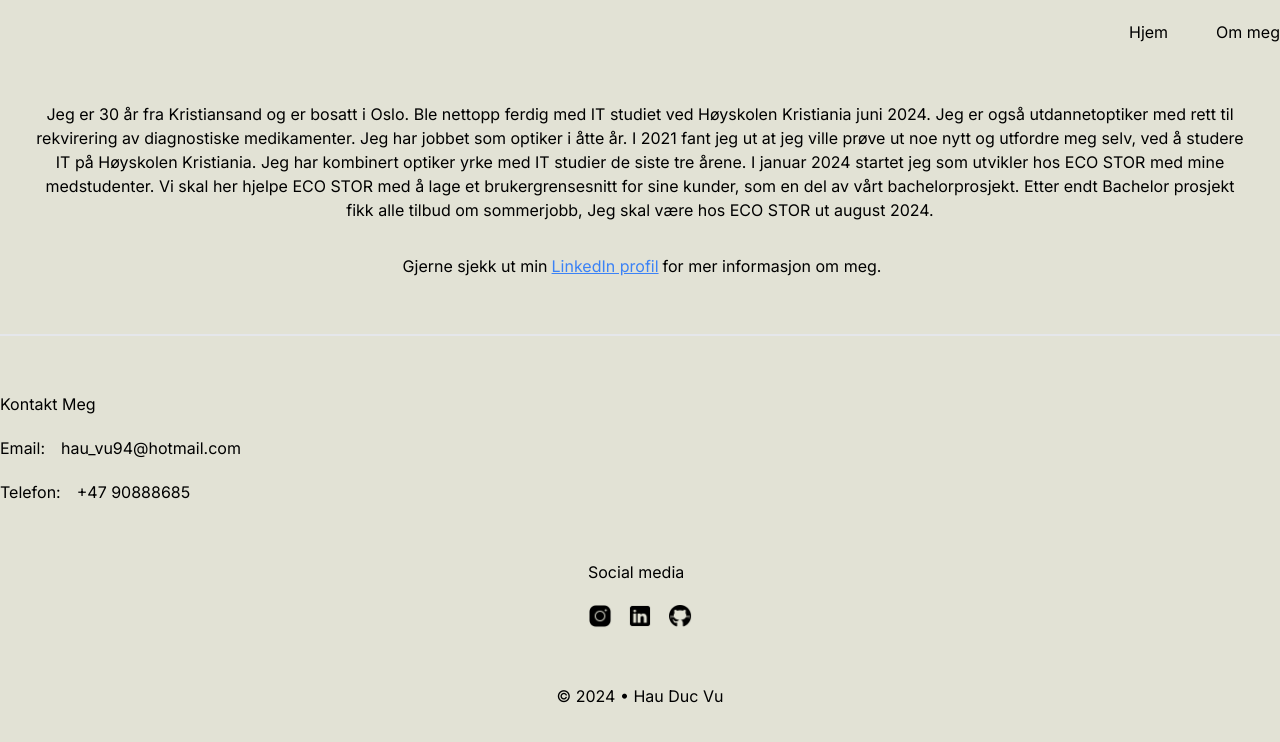
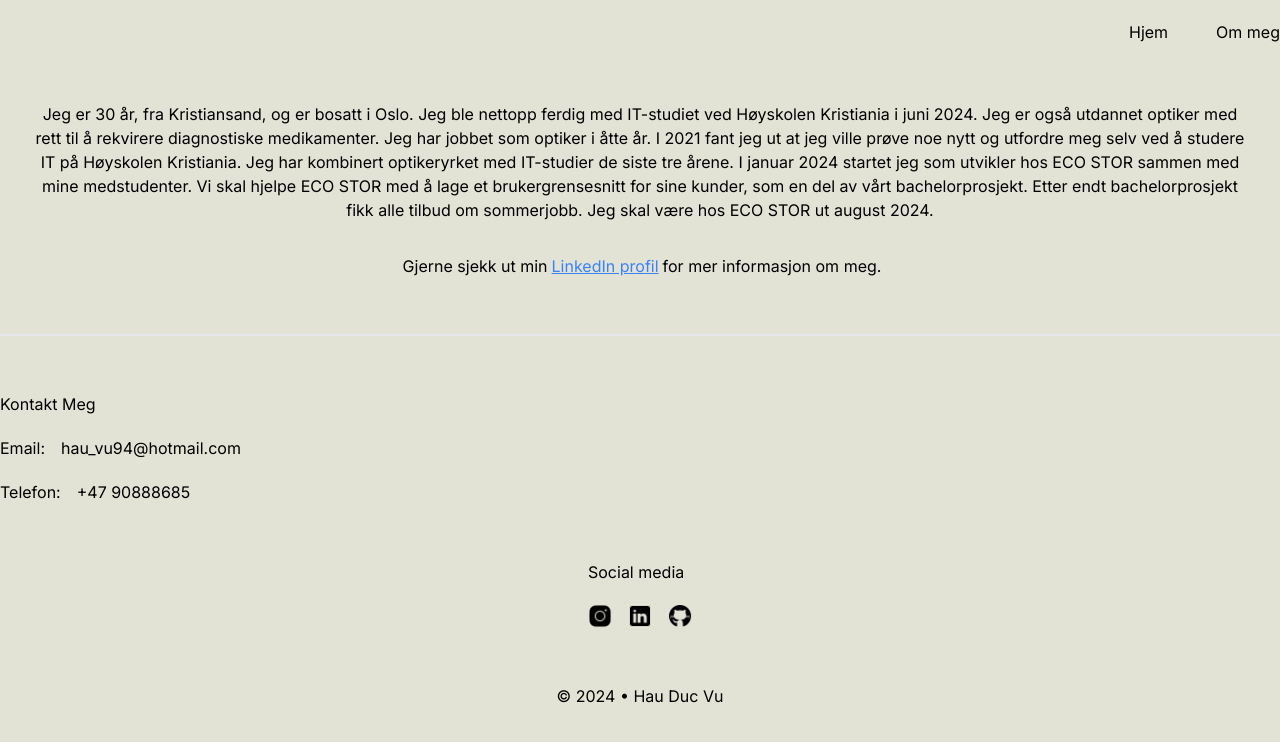
Before and after one commit to HauVu94/fvn-prosjekt, a Next.js app: page /about in a window 1280 px wide. Shown: the top 742 px of the page. Built offline with nearby package versions, Linux system fonts and the light colour scheme.

Commit message:
spelling words correctly

```diff
--- a/src/app/about/page.tsx
+++ b/src/app/about/page.tsx
@@ -10,17 +10,17 @@ const page = () => {
       <div className="flex items-center justify-center p-8">
         <p className="flex text-center justify-center ">
           {" "}
-          Jeg er 30 år fra Kristiansand og er bosatt i Oslo. Ble nettopp ferdig
-          med IT studiet ved Høyskolen Kristiania juni 2024. Jeg er også
-          utdannetoptiker med rett til rekvirering av diagnostiske medikamenter.
-          Jeg har jobbet som optiker i åtte år. I 2021 fant jeg ut at jeg ville
-          prøve ut noe nytt og utfordre meg selv, ved å studere IT på Høyskolen
-          Kristiania. Jeg har kombinert optiker yrke med IT studier de siste tre
-          årene. I januar 2024 startet jeg som utvikler hos ECO STOR med mine
-          medstudenter. Vi skal her hjelpe ECO STOR med å lage et
+          Jeg er 30 år, fra Kristiansand, og er bosatt i Oslo. Jeg ble nettopp
+          ferdig med IT-studiet ved Høyskolen Kristiania i juni 2024. Jeg er
+          også utdannet optiker med rett til å rekvirere diagnostiske
+          medikamenter. Jeg har jobbet som optiker i åtte år. I 2021 fant jeg ut
+          at jeg ville prøve noe nytt og utfordre meg selv ved å studere IT på
+          Høyskolen Kristiania. Jeg har kombinert optikeryrket med IT-studier de
+          siste tre årene. I januar 2024 startet jeg som utvikler hos ECO STOR
+          sammen med mine medstudenter. Vi skal hjelpe ECO STOR med å lage et
           brukergrensesnitt for sine kunder, som en del av vårt
-          bachelorprosjekt. Etter endt Bachelor prosjekt fikk alle tilbud om
-          sommerjobb, Jeg skal være hos ECO STOR ut august 2024.
+          bachelorprosjekt. Etter endt bachelorprosjekt fikk alle tilbud om
+          sommerjobb. Jeg skal være hos ECO STOR ut august 2024.
         </p>
       </div>
       <p className="flex text-center justify-center ml-1">
--- a/src/app/page.tsx
+++ b/src/app/page.tsx
@@ -10,18 +10,18 @@ export default async function Home() {
       <Navbar />
 
       <div className="flex items-center justify-center text-2xl  p-4">
-        Velkommen til min boligprisstatistikk
+        Velkommen til min boligprisstatistikk-side.
       </div>
       <div>
         <p className="flex items-center justify-center p-4">
-          Under her kan du velge pris statistikk for de 6 største byene i Norge,
-          du kan også se gjennomsnitt pris for hele Norge.
+          Her kan du velge prisstatistikk for de 6 største byene i Norge. Du kan
+          også se gjennomsnittsprisen for hele Norge.
         </p>
       </div>
 
       <Statistikk />
       <p className="flex items-center justify-center p-4">
-        Innholdet i tabellen er hentet fra et JSON-fil
+        Innholdet i tabellen er hentet fra en JSON-fil
         <a
           href={url}
           target="_blank"
--- a/src/components/Statistikk.tsx
+++ b/src/components/Statistikk.tsx
@@ -105,7 +105,7 @@ const Statistikk = () => {
 
       <div className="flex items-center justify-center my-4 p-4 relative">
         <button
-          className="border border-gray-400 px-4 py-2"
+          className="border border-gray-400 px-4 py-2 hover:bg-gray-200"
           onClick={() => setDropdownOpen(!dropdownOpen)}
         >
           Velg kolonner
```
